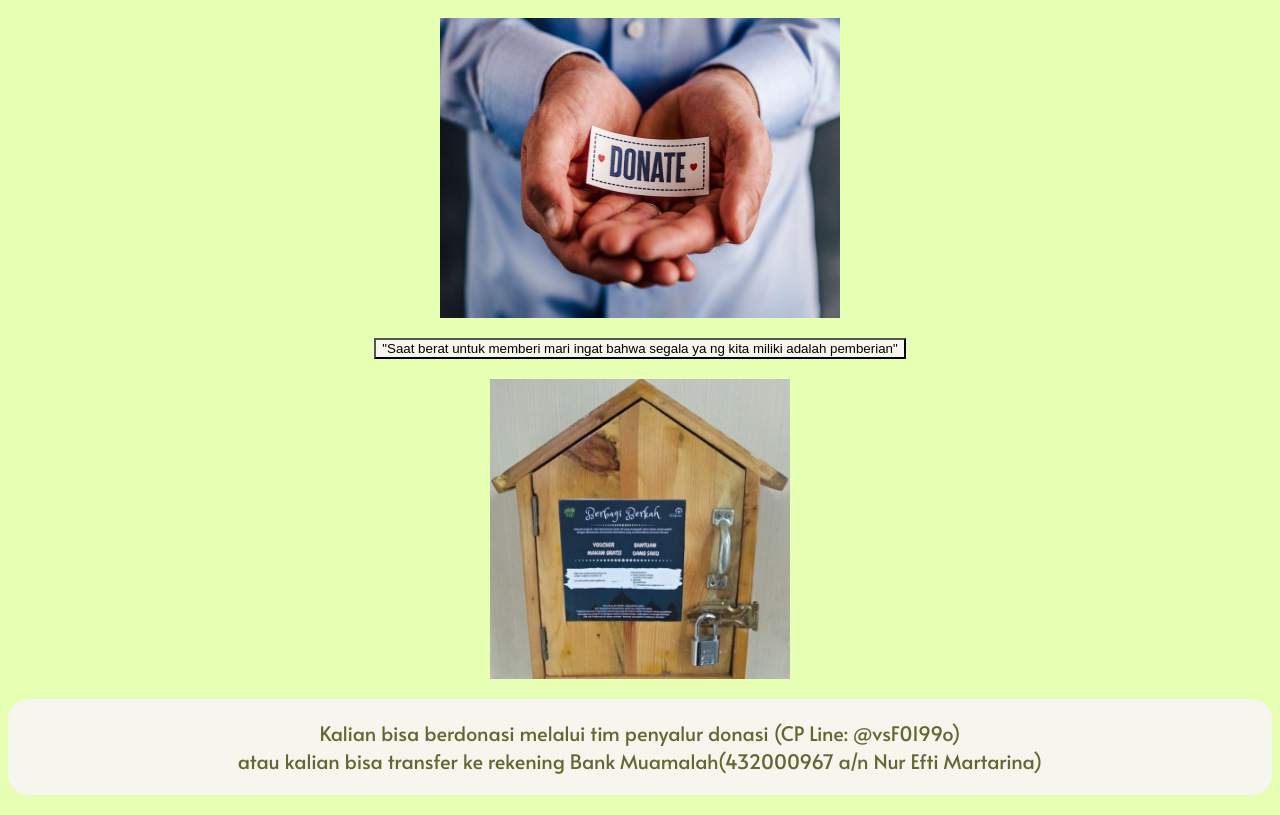
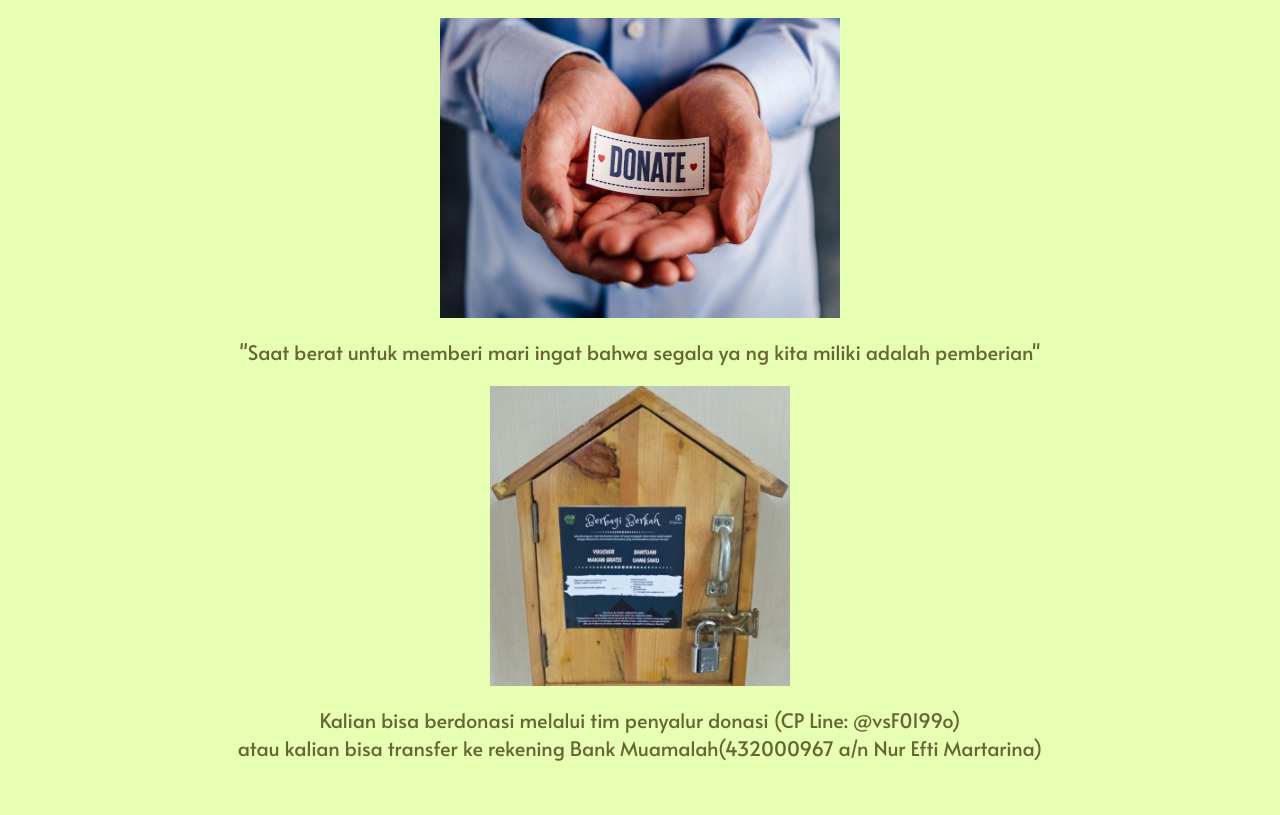
Before and after one commit to rhinofficial/CS-DEV2019, a plain HTML site: page donasi.html in a window 1280 px wide. Shown: the part 163-978 px from the top of the page. After the commit the page ends 945 px from the top, so only its background shows below. Drawn offline with Linux system fonts and the light colour scheme.

Commit message:
Update donasi.html

```diff
--- a/donasi.html
+++ b/donasi.html
@@ -10,10 +10,10 @@
 	<div style="text-align: center;font-family: 'Alata'";>
 		<p style="font-size: 40px;color:#badc58";>Yuk berdonasi, dan jadi agen kebaikan!</p>
 		<img src="asset/donate.jpeg" alt="Foto Donate" width="400px" height="300px">
-		<p style="font-size: 20px;color: #666633; font-family:'Alata'";><button style="background-color:#f6f6ee">"Saat berat untuk memberi mari ingat bahwa segala ya
-			ng kita miliki adalah pemberian"</button></p>
+		<p style="font-size: 20px;color: #666633";>"Saat berat untuk memberi mari ingat bahwa segala ya
+			ng kita miliki adalah pemberian"</p>
 		<img src="asset/kotak.jpeg" alt="Gambar Kotak Donate" width="300px" height="300px">
-		<p class="poin" style="font-size: 20px">Kalian bisa berdonasi melalui tim penyalur donasi (CP Line: @vsF0199o) <br>atau kalian bisa transfer ke rekening Bank Muamalah(432000967 a/n Nur Efti Martarina)</p>
+		<p style="font-size: 20px;color: #666633";>Kalian bisa berdonasi melalui tim penyalur donasi (CP Line: @vsF0199o) <br>atau kalian bisa transfer ke rekening Bank Muamalah(432000967 a/n Nur Efti Martarina)</p>
 	</div>
 
 </html>
```
